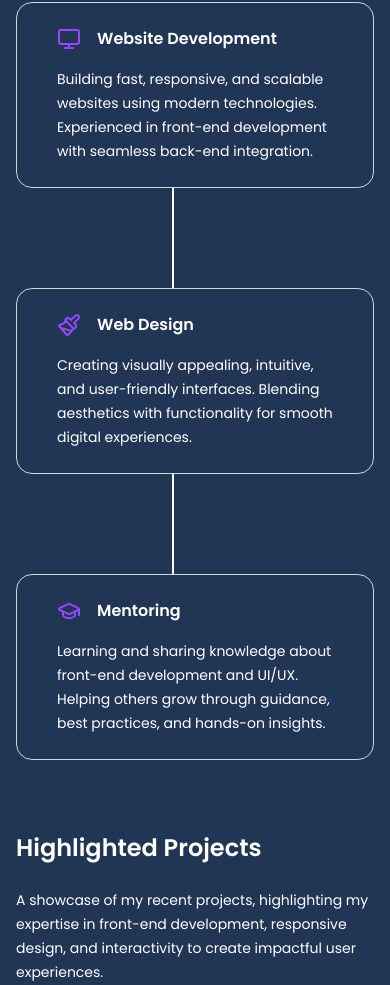
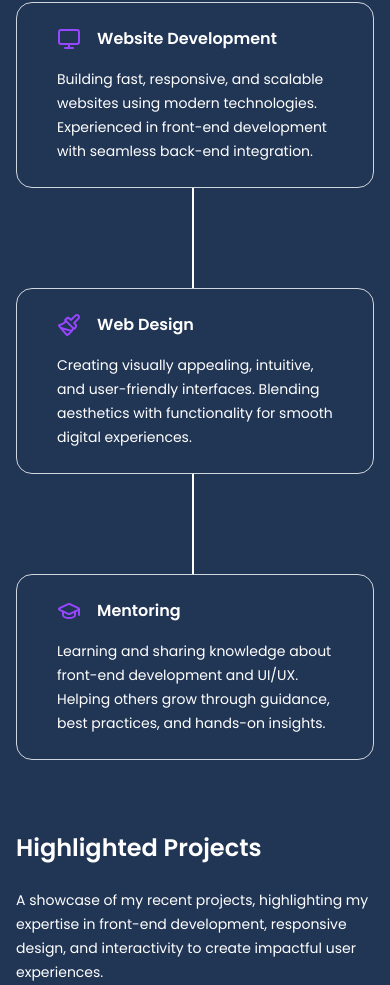
Before and after one commit to rehanardianshahab/my-portofolio, a Next.js app: page / in a window 390 px wide. Shown: the part 1110-2095 px from the top of the page. Built offline with nearby package versions, Linux system fonts and the light colour scheme.

Commit message:
fix service line & fix header top position

```diff
--- a/app/(public)/components/Services.tsx
+++ b/app/(public)/components/Services.tsx
@@ -59,7 +59,7 @@ function VerticalLine() {
     return (
         <div>
             <div className="lg:block hidden border border-white w-[1px] h-[100px] lg:ml-[24.5rem]">&nbsp;</div>
-            <div className="lg:hidden block border border-white w-[1px] h-[100px] ml-[40vw]">&nbsp;</div>
+            <div className="lg:hidden block border border-white w-[1px] h-[100px] ml-[45vw]">&nbsp;</div>
         </div>
     )
 }
--- a/app/components/Header.tsx
+++ b/app/components/Header.tsx
@@ -6,7 +6,7 @@ import { ArrowUpRight } from "lucide-react";
 
 export default function Header() {
   return (
-    <div className="w-full absolute top-[calc(10vh)]">
+    <div className="w-full absolute lg:top-[calc(10vh)] top-[calc(3vh)]">
       <div className="flex items-center justify-between container mx-auto lg:px-0 px-4">
         <div className="w-full lg:text-2xl text-xl font-semibold text-white">
           Rehan Ardian.
```
